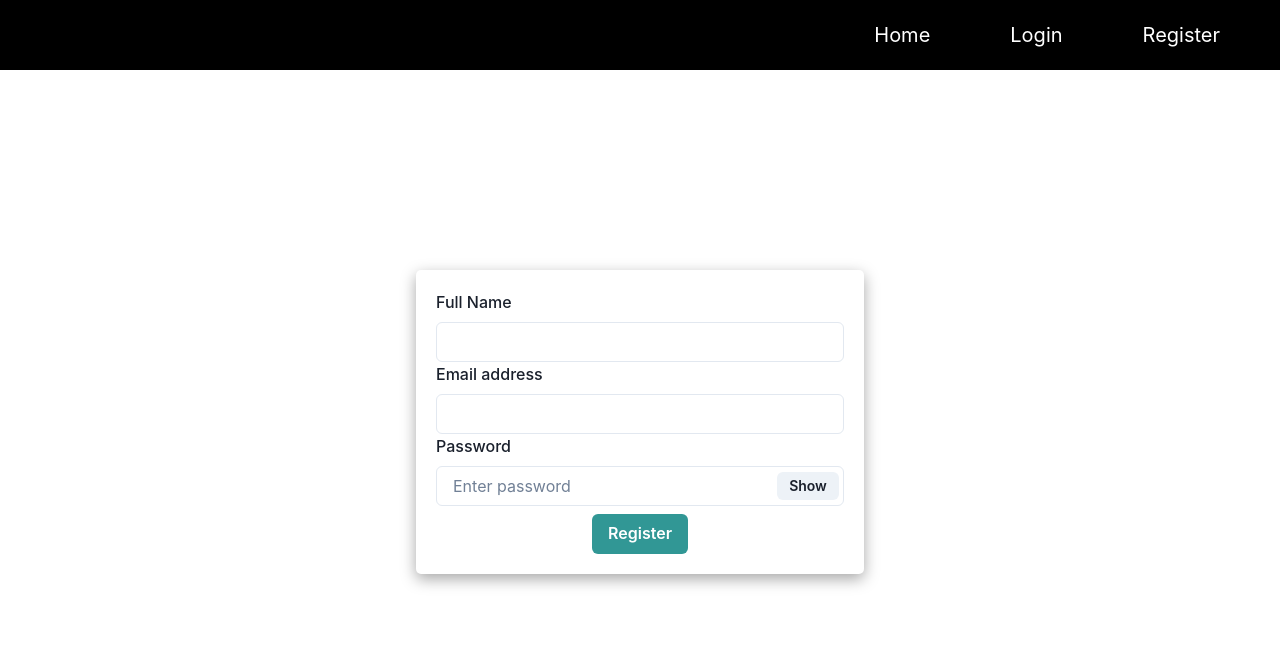
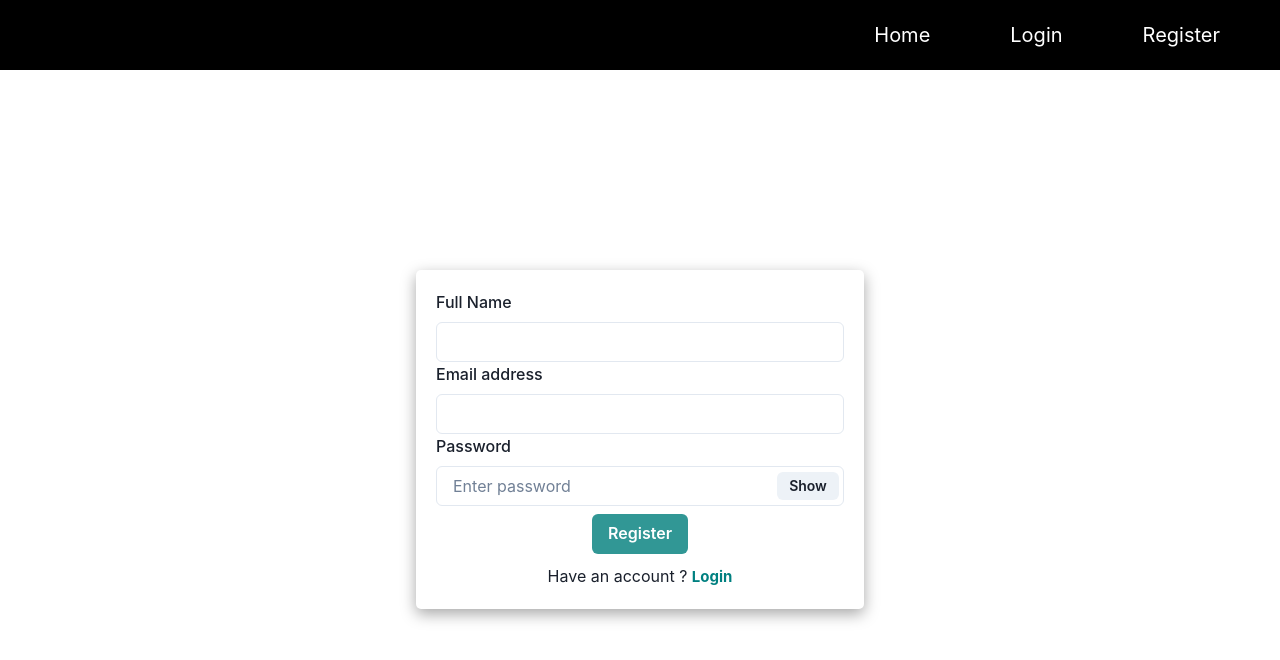
Before and after one commit to awasthi2001/Full-Stack-Todo-App, a React (Create React App) app in the folder Frontend/: page /signUp in a window 1280 px wide. Shown: the top 660 px of the page. Built offline with nearby package versions, Linux system fonts and the light colour scheme.

Commit message:
added some more features in login and signUp

```diff
--- a/Frontend/src/Pages/Login.jsx
+++ b/Frontend/src/Pages/Login.jsx
@@ -5,6 +5,7 @@ import {
   InputGroup,
   InputRightElement,
   position,
+  Text,
   useToast,
 } from "@chakra-ui/react";
 import React from "react";
@@ -17,7 +18,7 @@ import {
 import { useDispatch, useSelector } from "react-redux";
 import { handleLogin } from "../Redux/AuthRedux/action";
 import { useState } from "react";
-import { useNavigate } from "react-router-dom";
+import { NavLink, useNavigate } from "react-router-dom";
 import { useEffect } from "react";
 export const Login = () => {
   const [show, setShow] = React.useState(false);
@@ -104,6 +105,11 @@ export const Login = () => {
       >
         Login
       </Button>
+      <Text mt='2.5'>Don't have an account yet? <NavLink to='/SignUp' style={{
+        color: 'teal',
+        fontSize : '15px',
+        fontWeight : 'bold'
+      }}>Sign Up</NavLink></Text>
     </Box>
   );
 };
--- a/Frontend/src/Pages/SignUp.jsx
+++ b/Frontend/src/Pages/SignUp.jsx
@@ -5,6 +5,7 @@ import {
   InputGroup,
   InputRightElement,
   position,
+  Text,
   useToast,
 } from "@chakra-ui/react";
 import React, { useEffect } from "react";
@@ -17,7 +18,7 @@ import {
 import { useDispatch, useSelector } from "react-redux";
 import { handleLogin, handleRegister } from "../Redux/AuthRedux/action";
 import { useState } from "react";
-import { useNavigate } from "react-router-dom";
+import { NavLink, useNavigate } from "react-router-dom";
 export const SignUp = () => {
   const [show, setShow] = React.useState(false);
   const toast = useToast();
@@ -117,6 +118,11 @@ export const SignUp = () => {
       >
         Register
       </Button>
+      <Text mt='2.5'>Have an account ? <NavLink to='/login' style={{
+        color: 'teal',
+        fontSize : '15px',
+        fontWeight : 'bold'
+      }}>Login</NavLink></Text>
     </Box>
   );
 };
```
